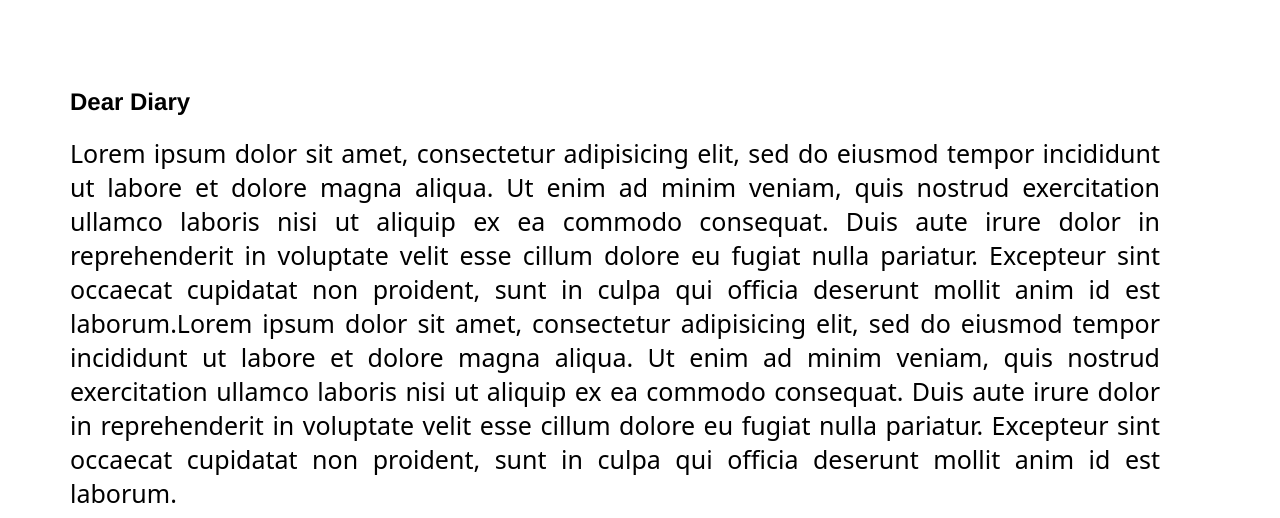
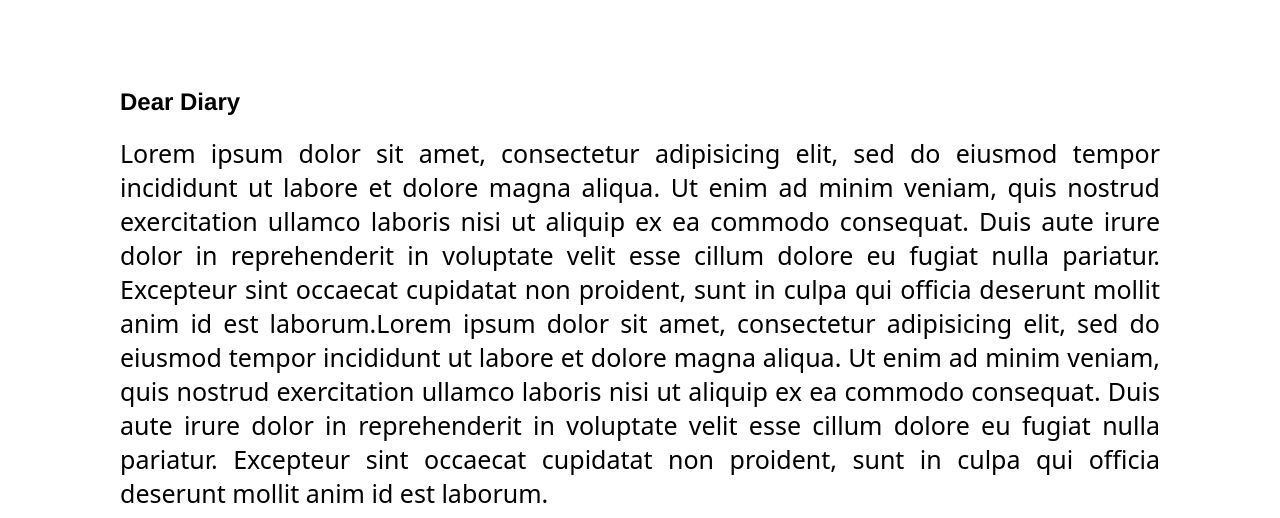
Before and after one commit to bmmasaputra/myfirstweb4u, a plain HTML site: page index.html in a window 1280 px wide. Shown: the part 282-800 px from the top of the page. Drawn offline with Linux system fonts and the light colour scheme.

Commit message:
Update index.html

```diff
--- a/index.html
+++ b/index.html
@@ -28,7 +28,7 @@
 		}
 
 		.letter {
-			margin:50px 100px 100px 50px;
+			margin:50px 100px 50px 100px;
 			border-radius: 25px;
 			/*background-color: #000000;*/
 			/*background-color: lightgrey;*/
```
